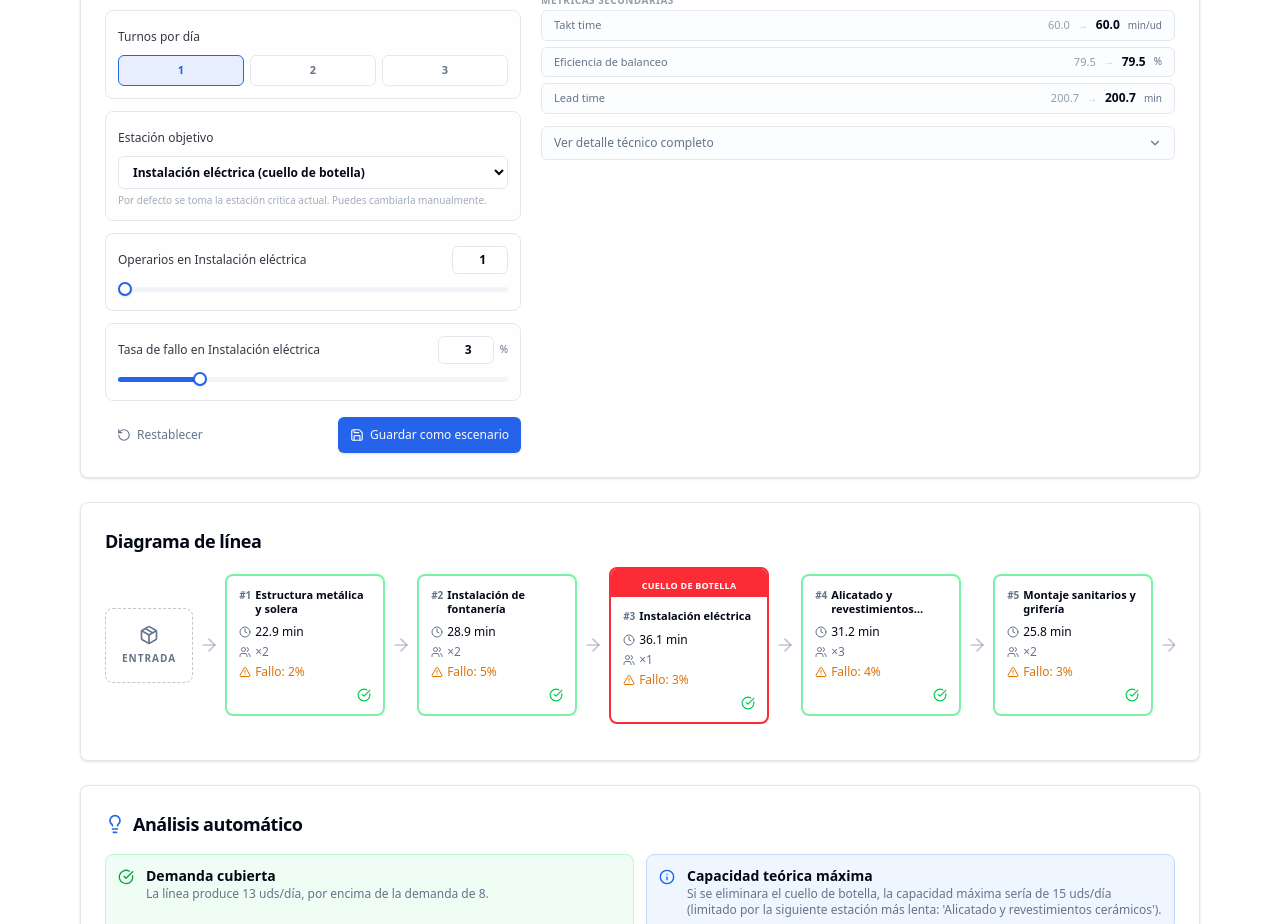
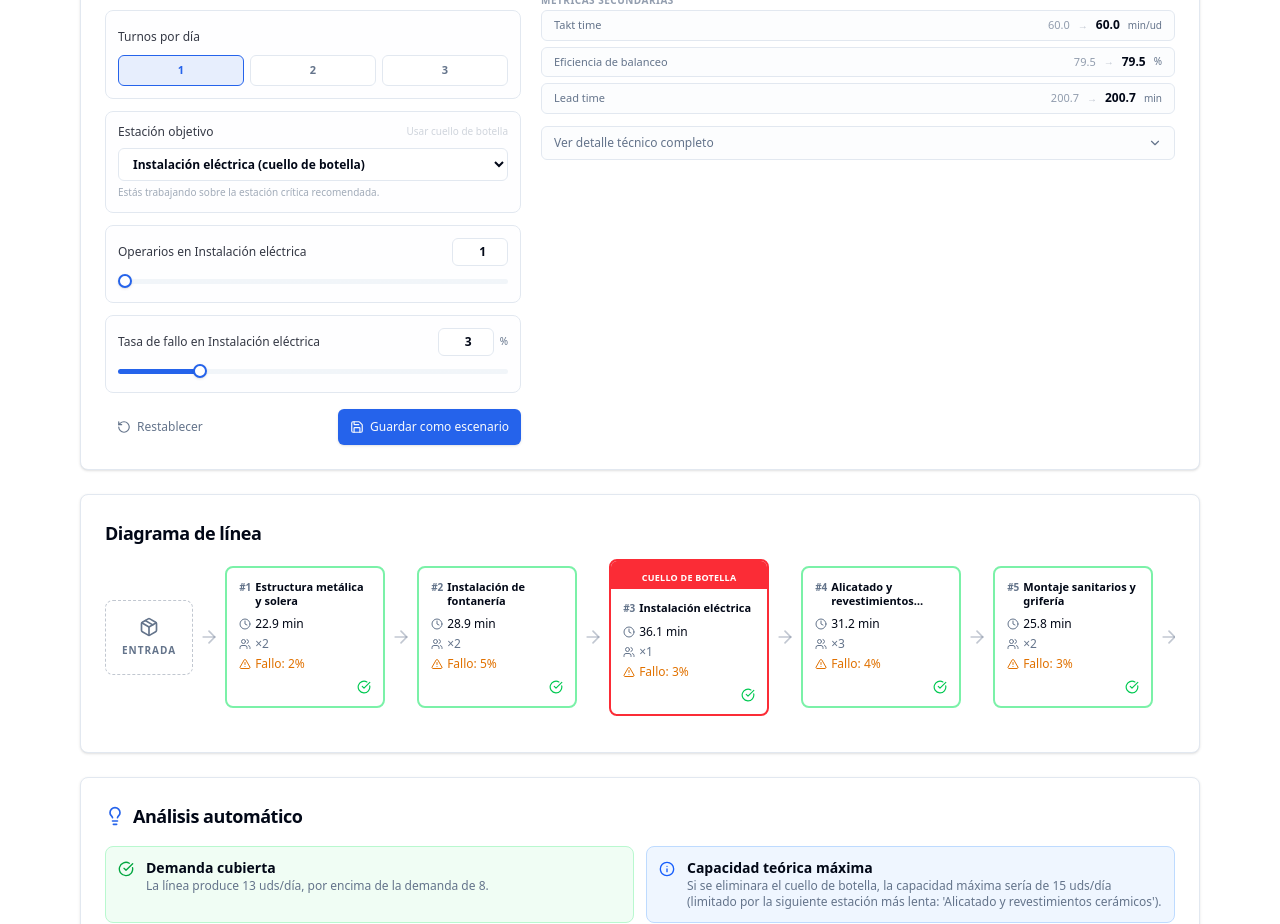
Before and after one commit to markusx5622/takt-studio, a Next.js app: page /simulador in a window 1280 px wide. Shown: the part 2100-3024 px from the top of the page. Built offline with nearby package versions, Linux system fonts and the light colour scheme.

Commit message:
feat: añade acceso rápido al cuello de botella actual en sensitivity lab

```diff
--- a/components/SensitivityLab.tsx
+++ b/components/SensitivityLab.tsx
@@ -379,15 +379,36 @@ function StationSelector({
   value,
   onChange,
   baseBottleneckId,
+  onSelectBaseBottleneck,
+  isBaseBottleneckSelected,
 }: {
   stations: Station[]
   value: string
   onChange: (id: string) => void
   baseBottleneckId?: string
+  onSelectBaseBottleneck?: () => void
+  isBaseBottleneckSelected?: boolean
 }) {
   return (
     <div className="rounded-lg border bg-muted/10 p-3">
-      <label className="text-xs font-medium text-foreground/80">Estación objetivo</label>
+      <div className="flex items-center justify-between gap-2">
+        <label className="text-xs font-medium text-foreground/80">Estación objetivo</label>
+        {onSelectBaseBottleneck && (
+          <button
+            type="button"
+            onClick={onSelectBaseBottleneck}
+            disabled={isBaseBottleneckSelected}
+            className={cn(
+              "text-[10px] font-medium transition-colors",
+              isBaseBottleneckSelected
+                ? "cursor-default text-muted-foreground/30"
+                : "text-primary hover:text-primary/80 hover:underline"
+            )}
+          >
+            Usar cuello de botella
+          </button>
+        )}
+      </div>
       <select
         value={value}
         onChange={(e) => onChange(e.target.value)}
@@ -400,7 +421,9 @@ function StationSelector({
         ))}
       </select>
       <p className="mt-1 text-[10px] text-muted-foreground/60">
-        Por defecto se toma la estación crítica actual. Puedes cambiarla manualmente.
+        {isBaseBottleneckSelected
+          ? "Estás trabajando sobre la estación crítica recomendada."
+          : "Puedes cambiar la estación manualmente o volver a la recomendada."}
       </p>
     </div>
   )
@@ -610,12 +633,16 @@ export default function SensitivityLab() {
               }
             />
 
-            {activeScenario && targetStationId && (
+            {activeScenario && targetStationId && baseKpis && (
               <StationSelector
                 stations={activeScenario.stations}
                 value={targetStationId}
                 onChange={(id) => setTargetStationId(id)}
-                baseBottleneckId={baseKpis?.bottleneckStationId}
+                baseBottleneckId={baseKpis.bottleneckStationId}
+                onSelectBaseBottleneck={() => {
+                  setTargetStationId(baseKpis.bottleneckStationId)
+                }}
+                isBaseBottleneckSelected={targetStationId === baseKpis.bottleneckStationId}
               />
             )}
 
```
